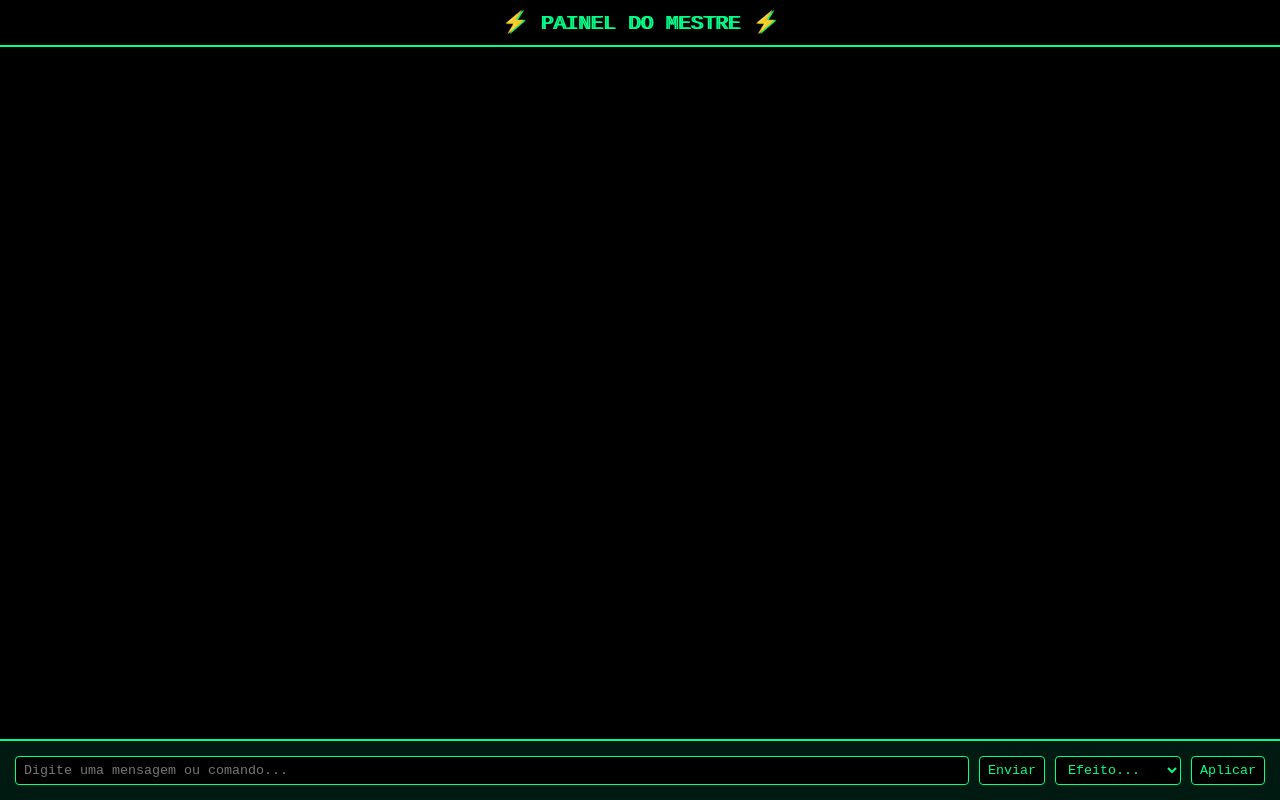
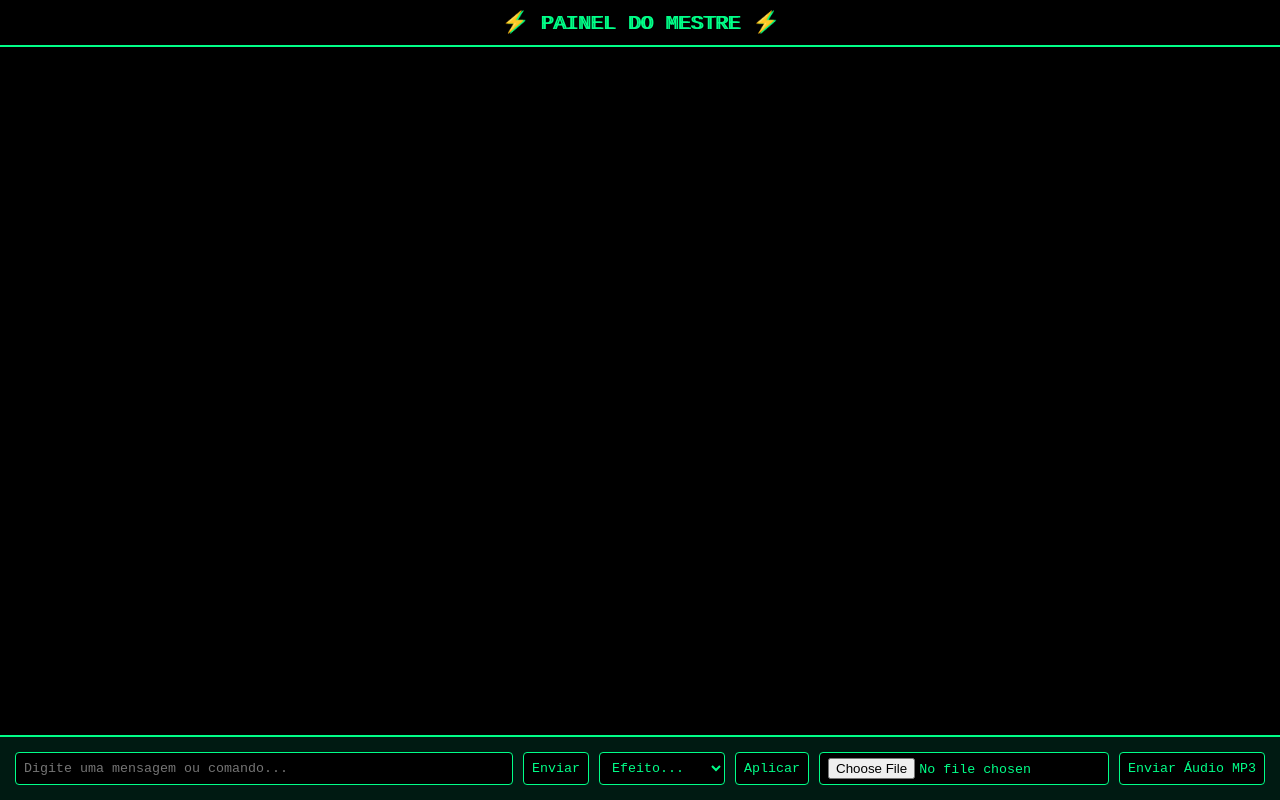
Before and after one commit to RyanMK-C/rpg-terminal, a website: page public/mestre.html in a window 1280 px wide. Drawn offline with nearby package versions, Linux system fonts and the light colour scheme.

Commit message:
Update mestre.html

```diff
--- a/public/mestre.html
+++ b/public/mestre.html
@@ -84,6 +84,10 @@
       <option value="limpar">Limpar Tela</option>
     </select>
     <button id="applyEffect">Aplicar</button>
+    <!-- Enviar áudio -->
+<input id="audiofile" type="file" accept=".mp3" />
+<button id="sendAudio">Enviar Áudio MP3</button>
+
   </div>
 
   <script src="/socket.io/socket.io.js"></script>
```
